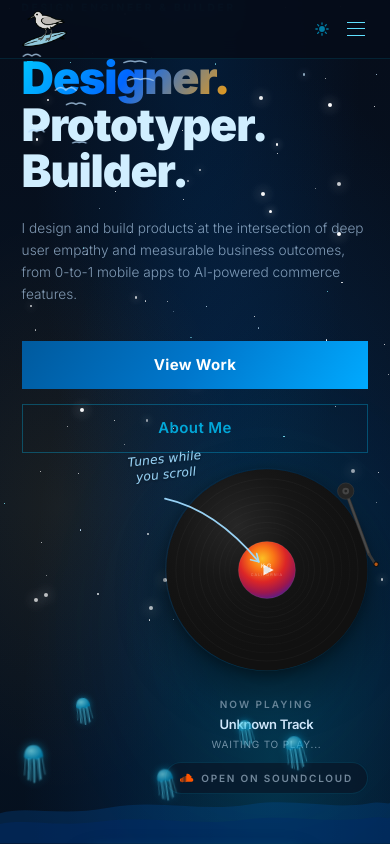
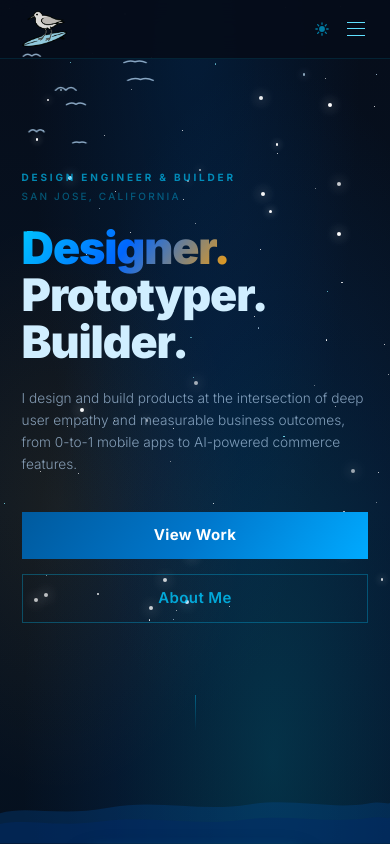
Before and after one commit to TheGuitarGuy/kennion-gubler-portfolio, a React (Vite) app: page / in a window 390 px wide. Built offline with nearby package versions, Linux system fonts and the light colour scheme.

Commit message:
refactor: optimize responsive layout, scale record player, and adjust image heights

```diff
--- a/src/components/Hero.jsx
+++ b/src/components/Hero.jsx
@@ -293,7 +293,7 @@ function ShoreSanderlings() {
   ]
 
   return (
-    <div className="absolute top-0 left-0 w-full h-[100svh] pointer-events-none overflow-hidden">
+    <div className="hidden md:block absolute top-0 left-0 w-full h-[100svh] pointer-events-none overflow-hidden">
       <TideWave flockTrigger={flockTrigger} />
       {birds.map((bird, i) => <ShoreSanderling key={i} {...bird} flockTrigger={flockTrigger} />)}
     </div>
@@ -359,7 +359,7 @@ function NightJellies() {
     { left: '72%', bottom: '6rem', scale: 0.38, delay: 9, driftRange: 50 },
     { left: '90%', bottom: '4rem', scale: 0.50, delay: 12, driftRange: 75 }
   ]
-  return <div className="absolute top-0 left-0 w-full h-[100svh] pointer-events-none z-[3] overflow-hidden">{jellies.map((j, i) => <Jellyfish key={i} {...j} />)}</div>
+  return <div className="hidden md:block absolute top-0 left-0 w-full h-[100svh] pointer-events-none z-[3] overflow-hidden">{jellies.map((j, i) => <Jellyfish key={i} {...j} />)}</div>
 }
 
 export default function Hero() {
@@ -401,10 +401,10 @@ export default function Hero() {
               </motion.div>
             </motion.div>
 
-            <motion.div initial={{ opacity: 0, y: 16, scale: 0.98 }} animate={{ opacity: 1, y: 0, scale: 1 }} transition={{ duration: 0.65, delay: 0.2, ease: [0.22, 1, 0.36, 1] }} className="flex justify-end items-start sm:items-center">
+            <motion.div initial={{ opacity: 0, y: 16, scale: 0.98 }} animate={{ opacity: 1, y: 0, scale: 1 }} transition={{ duration: 0.65, delay: 0.2, ease: [0.22, 1, 0.36, 1] }} className="hidden md:flex justify-end items-center">
               <div className="relative">
                 <div className="absolute -inset-16 -z-10 opacity-60 blur-3xl pointer-events-none transition-all duration-700" style={{ background: night ? 'radial-gradient(ellipse at center, rgba(0,200,255,0.15) 0%, rgba(0,100,200,0.08) 45%, transparent 70%)' : sunset ? 'radial-gradient(ellipse at center, rgba(255,100,30,0.26) 0%, rgba(180,30,80,0.13) 45%, transparent 70%)' : 'radial-gradient(ellipse at center, rgba(249,115,22,0.22) 0%, rgba(220,38,38,0.12) 45%, transparent 70%)' }} />
-                <div className="relative mt-0 flex justify-center w-full">
+                <div className="relative mt-0 flex justify-center w-full min-[1025px]:scale-[1.28] min-[1025px]:origin-right">
                   <RecordPlayer compact />
                 </div>
               </div>
--- a/src/components/Nav.jsx
+++ b/src/components/Nav.jsx
@@ -47,14 +47,12 @@ function TimeClock() {
   }, [])
 
   const parts = new Intl.DateTimeFormat('en-US', {
-    timeZone: 'America/Los_Angeles',
     hour: 'numeric', minute: '2-digit',
-    hour12: true, timeZoneName: 'short',
+    hour12: true,
   }).formatToParts(time)
 
   const hm     = `${parts.find(p => p.type === 'hour').value}:${parts.find(p => p.type === 'minute').value}`
   const period = parts.find(p => p.type === 'dayPeriod')?.value  ?? ''
-  const tz     = parts.find(p => p.type === 'timeZoneName')?.value ?? 'PT'
 
   const pillBg     = night ? 'rgba(6,13,26,0.75)'     : sunset ? 'rgba(26,8,48,0.75)'     : 'rgba(253,248,242,0.82)'
   const pillBorder = night ? 'rgba(0,200,255,0.14)'   : sunset ? 'rgba(255,120,50,0.18)'  : 'rgba(120,113,108,0.14)'
@@ -62,7 +60,7 @@ function TimeClock() {
 
   return (
     <div
-      className="fixed top-4 right-5 z-[55] hidden md:flex items-center gap-1.5 px-3 py-1.5 rounded-full select-none pointer-events-none tabular-nums"
+      className="hidden min-[1250px]:inline-flex items-center gap-1.5 px-3 py-1.5 rounded-full select-none tabular-nums"
       style={{
         background: pillBg,
         border: `1px solid ${pillBorder}`,
@@ -73,7 +71,6 @@ function TimeClock() {
     >
       <span className="text-[13px] font-semibold tracking-[0.06em]">{hm}</span>
       <span className="text-[9px] font-medium opacity-70 tracking-[0.08em]">{period}</span>
-      <span className="text-[9px] font-medium opacity-45 tracking-[0.06em]">{tz}</span>
     </div>
   )
 }
@@ -128,6 +125,7 @@ export default function Nav() {
                 {label}
               </a>
             ))}
+            <TimeClock />
             <a
               href={resumeUrl}
               target="_blank"
@@ -249,7 +247,6 @@ export default function Nav() {
         )}
       </AnimatePresence>
 
-      <TimeClock />
     </>
   )
 }
--- a/src/components/RecordPlayer.jsx
+++ b/src/components/RecordPlayer.jsx
@@ -50,11 +50,11 @@ export default function RecordPlayer({ compact = false }) {
       : '1px solid rgba(120,113,108,0.12)'
 
   const containerSizeClass = compact
-    ? 'w-full max-w-[220px] sm:max-w-[250px] lg:max-w-[300px] xl:max-w-[340px]'
+    ? 'w-full max-w-[220px] sm:max-w-[250px] lg:max-w-[300px] min-[1025px]:max-w-[390px] xl:max-w-[430px]'
     : 'w-[90vw] xs:w-[340px] max-w-[340px]'
 
   const platterSizeClass = compact
-    ? 'relative w-full aspect-square max-w-[220px] sm:max-w-[250px] lg:max-w-[300px] xl:max-w-[340px] mx-auto'
+    ? 'relative w-full aspect-square max-w-[220px] sm:max-w-[250px] lg:max-w-[300px] min-[1025px]:max-w-[390px] xl:max-w-[430px] mx-auto'
     : 'relative w-[220px] h-[220px] xs:w-[260px] xs:h-[260px] sm:w-[300px] sm:h-[300px] mx-auto'
 
   const metaTopClass = compact ? 'mt-7 sm:mt-8 lg:mt-10' : 'mt-10 sm:mt-11'
--- a/src/pages/EmberCaseStudy.jsx
+++ b/src/pages/EmberCaseStudy.jsx
@@ -114,7 +114,7 @@ export default function EmberCaseStudy() {
                 ))}
               </motion.div>
             </motion.div>
-            <motion.img src={emberImg} alt="Ember Fitness app screens" initial={{ opacity: 0, y: 48, scale: 0.94 }} animate={{ opacity: 1, y: 0, scale: 1 }} transition={{ delay: 0.35, duration: 1, ease: [0.22, 1, 0.36, 1] }} className="w-full object-contain drop-shadow-2xl max-h-[50vh] md:max-h-none" />
+            <motion.img src={emberImg} alt="Ember Fitness app screens" initial={{ opacity: 0, y: 48, scale: 0.94 }} animate={{ opacity: 1, y: 0, scale: 1 }} transition={{ delay: 0.35, duration: 1, ease: [0.22, 1, 0.36, 1] }} className="w-full object-contain drop-shadow-2xl max-h-[40vh] md:max-h-none" />
           </div>
           <motion.div className="hidden md:flex absolute bottom-8 left-1/2 -translate-x-1/2 flex-col items-center gap-2" initial={{ opacity: 0 }} animate={{ opacity: 1 }} transition={{ delay: 1.4, duration: 0.6 }}>
             <p className="text-[9px] font-semibold tracking-[0.25em] uppercase" style={{ color: '#c0aa90' }}>Scroll</p>
@@ -153,7 +153,7 @@ export default function EmberCaseStudy() {
               <motion.p variants={up} className="text-base font-light leading-relaxed" style={{ color: '#7a5a3a' }}>The home screen surfaces today's workout clearly, so users can start training immediately.</motion.p>
             </motion.div>
             <motion.div initial="hidden" whileInView="show" viewport={VP} variants={fromRight} className="flex justify-center">
-              <img src={emberHome} alt="Home Screen" className="w-auto object-contain max-h-[45vh] md:max-h-[75vh] drop-shadow-2xl rounded-[40px]" />
+              <img src={emberHome} alt="Home Screen" className="w-auto object-contain max-h-[40vh] md:max-h-[75vh] drop-shadow-2xl rounded-[40px]" />
             </motion.div>
           </div>
         </section>
@@ -162,7 +162,7 @@ export default function EmberCaseStudy() {
         <section id="stats" className="overflow-hidden px-6 md:px-16 pt-16 pb-12 md:h-screen md:flex md:items-center md:justify-center md:py-0 snap-start snap-always" style={{ background: '#fdf8f3' }}>
           <div className="max-w-5xl w-full mx-auto grid md:grid-cols-2 gap-8 md:gap-16 items-center">
             <motion.div initial="hidden" whileInView="show" viewport={VP} variants={fromLeft} className="flex justify-center order-last md:order-first">
-              <img src={emberStats} alt="Stats View" className="w-auto object-contain max-h-[45vh] md:max-h-[75vh] drop-shadow-2xl rounded-[40px]" />
+              <img src={emberStats} alt="Stats View" className="w-auto object-contain max-h-[40vh] md:max-h-[75vh] drop-shadow-2xl rounded-[40px]" />
             </motion.div>
             <motion.div variants={stagger} initial="hidden" whileInView="show" viewport={VP}>
               <SlideLabel>Core Experience · 02</SlideLabel>
@@ -182,7 +182,7 @@ export default function EmberCaseStudy() {
               <motion.p variants={up} className="text-sm font-bold tracking-widest uppercase" style={{ color: '#c0622a' }}>Highlight: Squats</motion.p>
             </motion.div>
             <motion.div initial="hidden" whileInView="show" viewport={VP} variants={fromRight} className="flex justify-center">
-              <img src={emberSquats} alt="Squats Rep Counting" className="w-auto object-contain max-h-[45vh] md:max-h-[75vh] drop-shadow-2xl rounded-[40px]" />
+              <img src={emberSquats} alt="Squats Rep Counting" className="w-auto object-contain max-h-[40vh] md:max-h-[75vh] drop-shadow-2xl rounded-[40px]" />
             </motion.div>
           </div>
         </section>
@@ -191,7 +191,7 @@ export default function EmberCaseStudy() {
         <section id="form" className="overflow-hidden px-6 md:px-16 pt-16 pb-12 md:h-screen md:flex md:items-center md:justify-center md:py-0 snap-start snap-always" style={{ background: '#fdf8f3' }}>
           <div className="max-w-5xl w-full mx-auto grid md:grid-cols-2 gap-8 md:gap-16 items-center">
             <motion.div initial="hidden" whileInView="show" viewport={VP} variants={fromLeft} className="flex justify-center order-last md:order-first">
-              <img src={emberPushups} alt="Pushups Form Analysis" className="w-auto object-contain max-h-[45vh] md:max-h-[75vh] drop-shadow-2xl rounded-[40px]" />
+              <img src={emberPushups} alt="Pushups Form Analysis" className="w-auto object-contain max-h-[40vh] md:max-h-[75vh] drop-shadow-2xl rounded-[40px]" />
             </motion.div>
             <motion.div variants={stagger} initial="hidden" whileInView="show" viewport={VP}>
               <SlideLabel>Core Tech · 02</SlideLabel>
@@ -211,7 +211,7 @@ export default function EmberCaseStudy() {
               <motion.p variants={up} className="text-base font-light leading-relaxed" style={{ color: '#7a5a3a' }}>Onboarding sets goals and training cadence quickly so the app can generate a realistic starting plan.</motion.p>
             </motion.div>
             <motion.div initial="hidden" whileInView="show" viewport={VP} variants={fromRight} className="flex justify-center">
-              <img src={emberOnboarding} alt="Onboarding Flow" className="w-auto object-contain max-h-[45vh] md:max-h-[75vh] drop-shadow-2xl rounded-[40px]" />
+              <img src={emberOnboarding} alt="Onboarding Flow" className="w-auto object-contain max-h-[40vh] md:max-h-[75vh] drop-shadow-2xl rounded-[40px]" />
             </motion.div>
           </div>
         </section>
@@ -228,7 +228,7 @@ export default function EmberCaseStudy() {
 
               <motion.div variants={up} className="flex justify-center">
                 {/* Refined Mobile Device Frame */}
-                <div className="relative mx-auto" style={{ width: 'min(82vw, 340px)' }}>
+                <div className="relative mx-auto" style={{ width: 'min(55vw, 340px)' }}>
                   {/* Outer Device Frame (Titanium/Metal look) */}
                   <div
                     style={{
```
